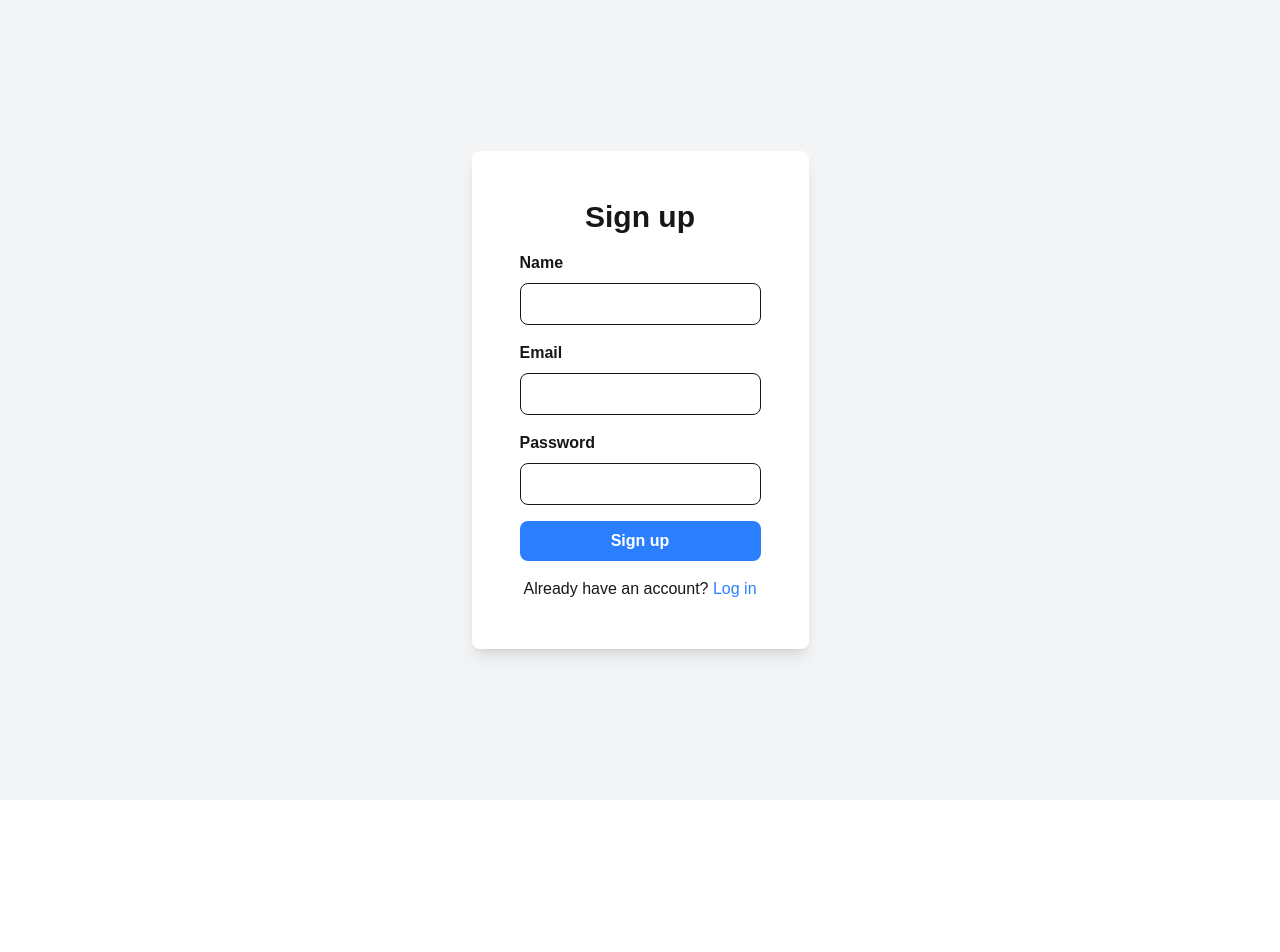
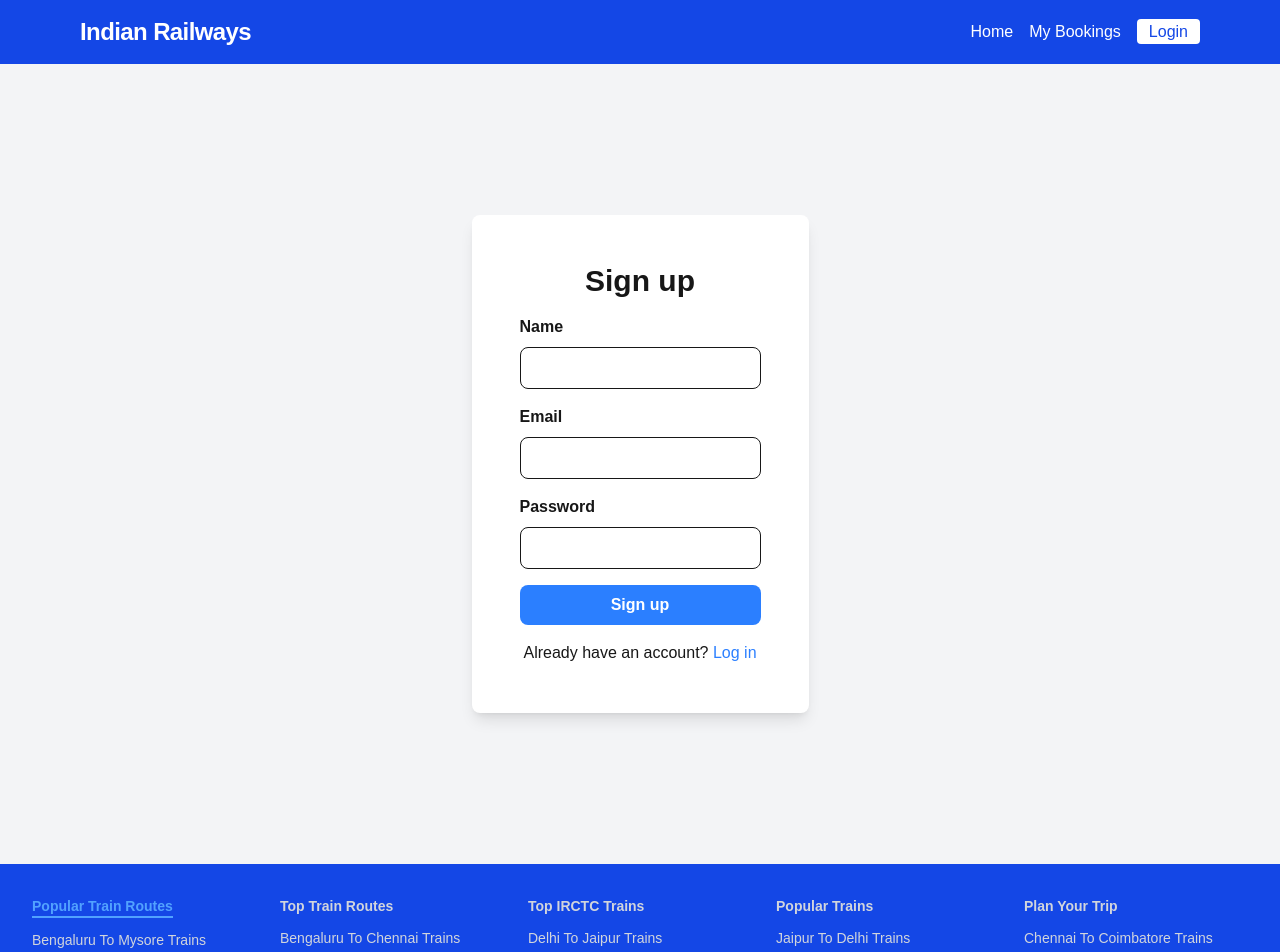
Before and after one commit to Ravi-Katiyar04/humsafar, a Next.js app: page /signup in a window 1280 px wide. Shown: the top 952 px of the page. Before the commit the page ends 800 px from the top, so only its background shows below. Built offline with nearby package versions, Linux system fonts and the light colour scheme.

Commit message:
navbar and footer added in all pages

```diff
--- a/src/app/layout.js
+++ b/src/app/layout.js
@@ -1,5 +1,7 @@
 import { Geist, Geist_Mono } from "next/font/google";
 import '@fortawesome/fontawesome-free/css/all.min.css';
+import Navbar from "@/components/Navbar";
+import Footer from "@/components/Footer";
 import "./globals.css";
 
 const geistSans = Geist({
@@ -23,7 +25,9 @@ export default function RootLayout({ children }) {
       <body
         className={`${geistSans.variable} ${geistMono.variable} antialiased`}
       >
+        <Navbar />
         {children}
+        <Footer />
       </body>
     </html>
   );
--- a/src/app/page.js
+++ b/src/app/page.js
@@ -3,10 +3,8 @@
 import { useState } from 'react';
 import { useRouter } from 'next/navigation';
 import Image from 'next/image';
-// import trainImage from '@/public/assets/train-hero.jpg'; // optional image
-import Navbar from '@/components/Navbar';
+
 import MiddleContent from '@/components/MiddleContent';
-import Footer from '@/components/Footer';
 
 export default function HomePage() {
   const [source, setSource] = useState('');
@@ -20,7 +18,7 @@ export default function HomePage() {
 
   return (
     <>
-      <Navbar />
+
       <div className=" bg-gradient-to-br from-blue-50 to-white flex flex-col items-center justify-start">
 
         <div className="w-full max-w-4xl px-6 py-12">
@@ -66,7 +64,6 @@ export default function HomePage() {
         </div>
       </div>
       <MiddleContent />
-      <Footer />
     </>
   );
 }
```
